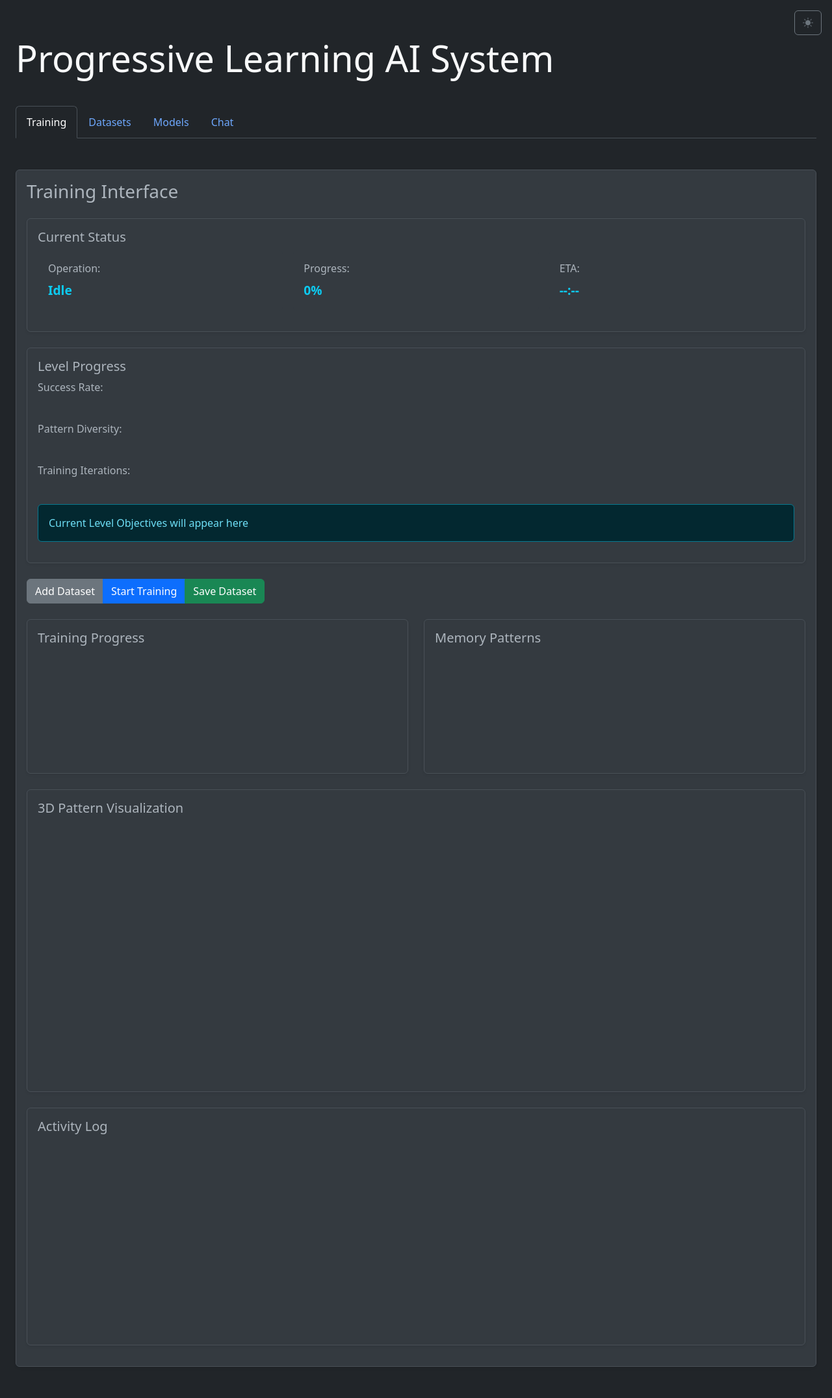
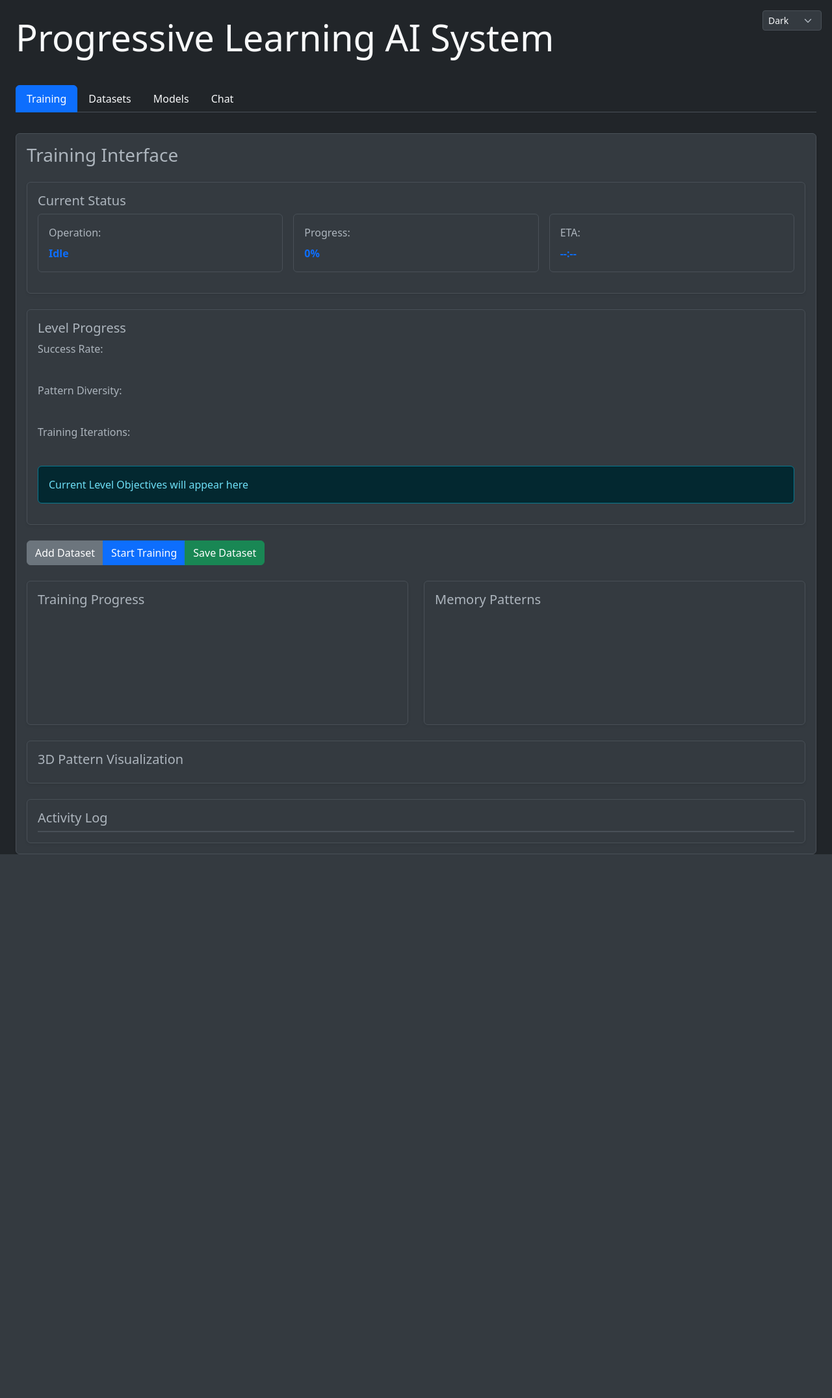
Before and after one commit to dkinzer222/Local-Progressive-AI-Training-Dashboard, a Flask app: page / in a window 1280 px wide. Shown: the whole page at 65% size. After the commit the page ends 1315 px from the top, so only its background shows below. Run offline with Flask 3, Linux system fonts and the light colour scheme; a map, chart or similar area stays blank; some libraries are stand-ins or nearby versions.

Commit message:
Agent step completed: Add customizable color schemes beyond dark/light themes

```diff
--- a/static/css/styles.css
+++ b/static/css/styles.css
@@ -1,8 +1,13 @@
+/* Theme Variables */
 :root {
     --primary-bg: var(--bs-dark);
     --secondary-bg: var(--bs-dark-bg-subtle);
     --text-color: var(--bs-light);
     --border-color: var(--bs-border-color);
+    --accent-color: var(--bs-primary);
+    --success-color: var(--bs-success);
+    --warning-color: var(--bs-warning);
+    --danger-color: var(--bs-danger);
     --card-shadow: 0 0.125rem 0.25rem rgba(0, 0, 0, 0.075);
     --transition-speed: 0.3s;
     --mobile-padding: 1rem;
@@ -20,188 +25,140 @@
     transition: background-color var(--transition-speed), color var(--transition-speed);
 }
 
-/* Responsive Container */
-.container-fluid {
-    max-width: 1920px;
-    margin: 0 auto;
-    padding: var(--mobile-padding);
+/* Theme Selector Styles */
+#themeSelector {
+    background-color: var(--secondary-bg);
+    color: var(--text-color);
+    border-color: var(--border-color);
+    transition: all var(--transition-speed);
 }
 
-@media (min-width: 768px) {
-    .container-fluid {
-        padding: var(--tablet-padding);
-    }
+#themeSelector:focus {
+    border-color: var(--accent-color);
+    box-shadow: 0 0 0 0.25rem rgba(var(--accent-color), 0.25);
 }
 
-@media (min-width: 1200px) {
-    .container-fluid {
-        padding: var(--desktop-padding);
-    }
-}
-
-/* Card Styles */
+/* Card Styles with Theme Colors */
 .card {
     background: var(--secondary-bg);
     border: 1px solid var(--border-color);
     box-shadow: var(--card-shadow);
-    transition: transform var(--transition-speed), box-shadow var(--transition-speed);
-    margin-bottom: 1rem;
+    transition: all var(--transition-speed);
 }
 
 .card:hover {
     transform: translateY(-2px);
     box-shadow: 0 0.5rem 1rem rgba(0, 0, 0, 0.15);
+    border-color: var(--accent-color);
 }
 
-/* Mobile-first Status Panel */
+/* Button Styles with Theme Colors */
+.btn-primary {
+    background-color: var(--accent-color);
+    border-color: var(--accent-color);
+}
+
+.btn-success {
+    background-color: var(--success-color);
+    border-color: var(--success-color);
+}
+
+.btn-warning {
+    background-color: var(--warning-color);
+    border-color: var(--warning-color);
+}
+
+.btn-danger {
+    background-color: var(--danger-color);
+    border-color: var(--danger-color);
+}
+
+/* Status Items with Theme Colors */
 .status-item {
+    background: var(--secondary-bg);
+    border: 1px solid var(--border-color);
     padding: 0.75rem;
     border-radius: var(--bs-border-radius);
-    background: var(--secondary-bg);
     margin-bottom: 1rem;
-    transition: background-color var(--transition-speed);
+    transition: all var(--transition-speed);
 }
 
+.status-value {
+    color: var(--accent-color);
+    font-weight: bold;
+}
+
+/* Progress Bars with Theme Colors */
+.progress-bar {
+    background-color: var(--accent-color);
+    transition: width var(--transition-speed);
+}
+
+/* Navigation Styles */
+.nav-tabs {
+    border-color: var(--border-color);
+}
+
+.nav-link {
+    color: var(--text-color);
+    transition: all var(--transition-speed);
+}
+
+.nav-link:hover {
+    color: var(--accent-color);
+}
+
+.nav-link.active {
+    background-color: var(--accent-color) !important;
+    border-color: var(--accent-color) !important;
+    color: #fff !important;
+}
+
+/* Form Controls */
+.form-control {
+    background-color: var(--secondary-bg);
+    border-color: var(--border-color);
+    color: var(--text-color);
+    transition: all var(--transition-speed);
+}
+
+.form-control:focus {
+    background-color: var(--secondary-bg);
+    border-color: var(--accent-color);
+    color: var(--text-color);
+    box-shadow: 0 0 0 0.25rem rgba(var(--accent-color), 0.25);
+}
+
+/* Activity Log */
+.activity-log {
+    background: var(--secondary-bg);
+    border: 1px solid var(--border-color);
+    transition: all var(--transition-speed);
+}
+
+/* Responsive Styles */
 @media (min-width: 768px) {
     .status-item {
         padding: 1rem;
     }
 }
 
-.status-value {
-    font-size: 1rem;
-    font-weight: bold;
-    color: var(--bs-info);
+/* Modal Styles */
+.modal-content {
+    background-color: var(--primary-bg);
+    border-color: var(--border-color);
 }
 
-@media (min-width: 768px) {
-    .status-value {
-        font-size: 1.2rem;
-    }
+.modal-header {
+    border-bottom-color: var(--border-color);
 }
 
-/* Responsive Navigation */
-.nav-tabs {
-    flex-direction: column;
-    border-bottom: none;
-    margin-bottom: 1rem;
-}
-
-.nav-link {
-    margin-bottom: 0.5rem;
-    border-radius: var(--bs-border-radius) !important;
-    width: 100%;
-    text-align: left;
-    padding: 0.75rem 1rem;
-}
-
-@media (min-width: 992px) {
-    .nav-tabs {
-        flex-direction: row;
-        border-bottom: 1px solid var(--border-color);
-    }
-
-    .nav-link {
-        width: auto;
-        margin-bottom: 0;
-        border-radius: 0 !important;
-        border-top-left-radius: var(--bs-border-radius) !important;
-        border-top-right-radius: var(--bs-border-radius) !important;
-    }
-}
-
-/* Advanced Visualization */
-.advanced-viz {
-    width: 100%;
-    height: 250px;
-    background: var(--secondary-bg);
-    border-radius: var(--bs-border-radius);
-    overflow: hidden;
-    transition: background-color var(--transition-speed);
-}
-
-@media (min-width: 768px) {
-    .advanced-viz {
-        height: 350px;
-    }
-}
-
-@media (min-width: 1200px) {
-    .advanced-viz {
-        height: 400px;
-    }
-}
-
-/* Activity Log */
-.activity-log {
-    height: 200px;
-    overflow-y: auto;
-    padding: 0.75rem;
-    background: var(--secondary-bg);
-    border-radius: var(--bs-border-radius);
-    scrollbar-width: thin;
-    scrollbar-color: var(--bs-primary) var(--secondary-bg);
-}
-
-@media (min-width: 768px) {
-    .activity-log {
-        height: 300px;
-        padding: 1rem;
-    }
-}
-
-/* Mobile-friendly Forms */
-.form-control {
-    padding: 0.75rem;
-    font-size: 1rem;
-}
-
-@media (max-width: 767px) {
-    .btn-group {
-        display: flex;
-        flex-direction: column;
-        gap: 0.5rem;
-    }
-
-    .btn-group .btn {
-        width: 100%;
-        margin: 0;
-    }
-}
-
-/* Chart Responsiveness */
-@media (max-width: 991px) {
-    .chart-container {
-        margin-bottom: 1.5rem;
-    }
-}
-
-/* Modal Responsiveness */
-@media (max-width: 576px) {
-    .modal-dialog {
-        margin: 0.5rem;
-    }
-
-    .modal-content {
-        border-radius: var(--bs-border-radius);
-    }
-}
-
-/* Accessibility Improvements */
-.btn:focus,
-.form-control:focus {
-    box-shadow: 0 0 0 0.25rem rgba(var(--bs-primary-rgb), 0.25);
-    outline: none;
+.modal-footer {
+    border-top-color: var(--border-color);
 }
 
 /* Print Styles */
 @media print {
-    .theme-toggle,
-    .btn-group,
-    .modal {
-        display: none !important;
-    }
-
     body {
         background: white !important;
         color: black !important;
--- a/static/js/theme.js
+++ b/static/js/theme.js
@@ -24,6 +24,36 @@
             '--success-color': '#198754',
             '--warning-color': '#ffc107',
             '--danger-color': '#dc3545'
+        },
+        forest: {
+            '--primary-bg': '#2c4a2c',
+            '--secondary-bg': '#1a2f1a',
+            '--text-color': '#e8f5e8',
+            '--border-color': '#4a794a',
+            '--accent-color': '#8bc34a',
+            '--success-color': '#4caf50',
+            '--warning-color': '#ffeb3b',
+            '--danger-color': '#f44336'
+        },
+        ocean: {
+            '--primary-bg': '#1e3d59',
+            '--secondary-bg': '#142d42',
+            '--text-color': '#e8f1f8',
+            '--border-color': '#3d7ea6',
+            '--accent-color': '#00bcd4',
+            '--success-color': '#009688',
+            '--warning-color': '#ffd700',
+            '--danger-color': '#ff5252'
+        },
+        sunset: {
+            '--primary-bg': '#2c1810',
+            '--secondary-bg': '#1a0f0a',
+            '--text-color': '#fff3e0',
+            '--border-color': '#5d4037',
+            '--accent-color': '#ff9800',
+            '--success-color': '#ff5722',
+            '--warning-color': '#ffc107',
+            '--danger-color': '#f44336'
         }
     };
 
@@ -31,22 +61,32 @@
     const savedTheme = localStorage.getItem('theme') || 'dark';
     setTheme(savedTheme);
 
-    themeToggleBtn.addEventListener('click', function() {
-        const currentTheme = document.body.getAttribute('data-bs-theme');
-        const newTheme = currentTheme === 'dark' ? 'light' : 'dark';
+    // Add theme selector UI
+    const themeSelector = document.createElement('select');
+    themeSelector.id = 'themeSelector';
+    themeSelector.className = 'form-select form-select-sm ms-2';
+    Object.keys(themes).forEach(themeName => {
+        const option = document.createElement('option');
+        option.value = themeName;
+        option.textContent = themeName.charAt(0).toUpperCase() + themeName.slice(1);
+        if (themeName === savedTheme) {
+            option.selected = true;
+        }
+        themeSelector.appendChild(option);
+    });
+
+    themeToggleBtn.parentElement.appendChild(themeSelector);
+
+    themeSelector.addEventListener('change', function(e) {
+        const newTheme = e.target.value;
         setTheme(newTheme);
         localStorage.setItem('theme', newTheme);
     });
 
+    themeToggleBtn.style.display = 'none'; // Hide the original toggle since we now have a selector
+
     function setTheme(theme) {
-        document.body.setAttribute('data-bs-theme', theme);
-        if (theme === 'dark') {
-            lightIcon.style.display = 'inline-block';
-            darkIcon.style.display = 'none';
-        } else {
-            lightIcon.style.display = 'none';
-            darkIcon.style.display = 'inline-block';
-        }
+        document.body.setAttribute('data-bs-theme', theme === 'light' ? 'light' : 'dark');
 
         // Update CSS variables based on theme
         const root = document.documentElement;
@@ -56,16 +96,33 @@
 
         // Dispatch theme change event
         window.dispatchEvent(new CustomEvent('themechange', { detail: { theme } }));
+
+        // Update charts and visualizations if they exist
+        if (typeof updateVisualizationColors === 'function') {
+            updateVisualizationColors(themes[theme]);
+        }
     }
 
-    // Add theme color customization
-    window.customizeThemeColor = function(colorVar, value, theme = 'both') {
-        if (theme === 'both' || theme === 'dark') {
-            themes.dark[colorVar] = value;
+    // Function to customize individual colors
+    window.customizeThemeColor = function(colorVar, value, themeName) {
+        if (themes[themeName]) {
+            themes[themeName][colorVar] = value;
+            if (document.body.getAttribute('data-bs-theme') === themeName) {
+                setTheme(themeName);
+            }
         }
-        if (theme === 'both' || theme === 'light') {
-            themes.light[colorVar] = value;
+    };
+
+    // Function to create a new theme
+    window.createCustomTheme = function(themeName, colors) {
+        if (!themes[themeName]) {
+            themes[themeName] = { ...themes.dark, ...colors };
+            const option = document.createElement('option');
+            option.value = themeName;
+            option.textContent = themeName.charAt(0).toUpperCase() + themeName.slice(1);
+            themeSelector.appendChild(option);
+            return true;
         }
-        setTheme(document.body.getAttribute('data-bs-theme'));
+        return false;
     };
 });
--- a/templates/index.html
+++ b/templates/index.html
@@ -21,12 +21,13 @@
     <script src="{{ url_for('static', filename='js/theme.js') }}" defer></script>
 </head>
 <body data-bs-theme="dark">
-    <!-- Theme Toggle -->
-    <div class="theme-toggle position-fixed top-0 end-0 m-3">
+    <!-- Theme Controls -->
+    <div class="theme-controls position-fixed top-0 end-0 m-3 d-flex align-items-center">
         <button class="btn btn-outline-secondary" id="themeToggle">
             <i class="bi bi-sun-fill" id="lightIcon"></i>
             <i class="bi bi-moon-fill" id="darkIcon" style="display: none;"></i>
         </button>
+        <!-- Theme selector will be dynamically added here by theme.js -->
     </div>
 
     <div class="container-fluid px-4">
@@ -258,7 +259,7 @@
         </div>
     </div>
 
-    <!-- Include all modals from original code with updated styling -->
+    <!-- All modals from original code -->
     <!-- Save Dataset Modal -->
     <div class="modal fade" id="saveDatasetModal" tabindex="-1">
         <div class="modal-dialog">
```
